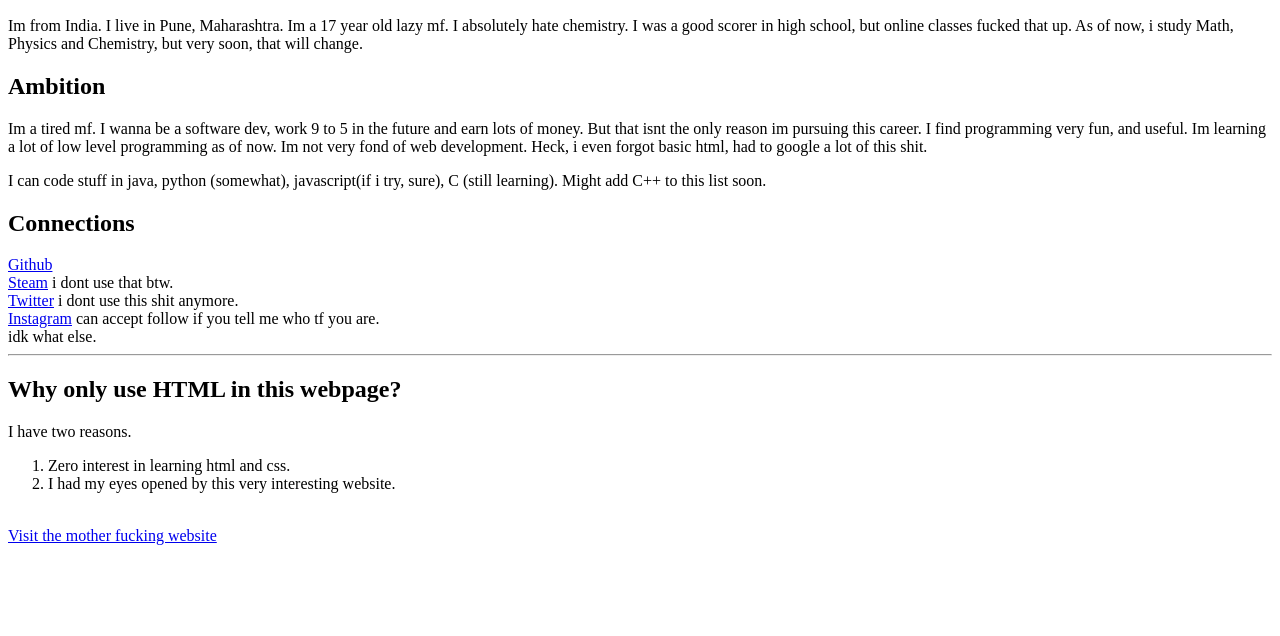
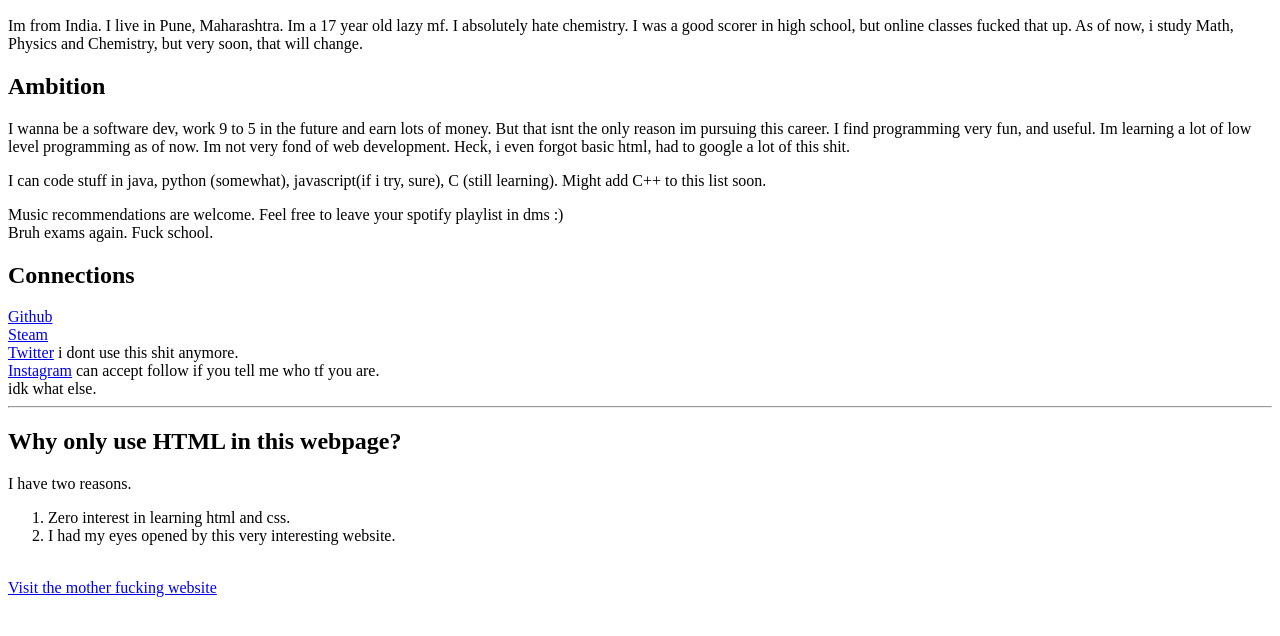
Before and after one commit to OmiSingh04/OmiSingh04.github.io, a plain HTML site: page index.html in a window 1280 px wide. Shown: the part 110-746 px from the top of the page. Drawn offline with Linux system fonts and the light colour scheme.

Commit message:
weeeeeeeee

```diff
--- a/index.html
+++ b/index.html
@@ -18,14 +18,16 @@
 <h2>
     Ambition
 </h2>
-<p>Im a tired mf. I wanna be a software dev, work 9 to 5 in the future and earn lots of money.
+<p>I wanna be a software dev, work 9 to 5 in the future and earn lots of money.
 But that isnt the only reason im pursuing this career. I find programming very fun, and useful. Im learning a lot of low level programming as of now.
-Im not very fond of web development. Heck, i even forgot basic html, had to google a lot of this shit.</p><p> I can code stuff in java, python (somewhat), javascript(if i try, sure), C (still learning). Might add C++ to this list soon.
+Im not very fond of web development. Heck, i even forgot basic html, had to google a lot of this shit.</p><p> I can code stuff in java, python (somewhat), javascript(if i try, sure), C (still learning). Might add C++ to this list soon.<br>
+<p>Music recommendations are welcome. Feel free to leave your spotify playlist in dms :) <br>
+Bruh exams again. Fuck school.
 </p>
 
 <h2>Connections</h2>
 <a href = "https://github.com/OmiSingh04">Github</a> <br>
-<a href = "https://steamcommunity.com/profiles/76561199131808737/">Steam</a> i dont use that btw. <br>
+<a href = "https://steamcommunity.com/profiles/76561199131808737/">Steam</a> <br>
 <a href = "https://twitter.com/OmiSing19596995">Twitter</a> i dont use this shit anymore. <br>
 <a href = "https://www.instagram.com/_omisingh/">Instagram</a> can accept follow if you tell me who tf you are. <br>
 idk what else.
```
